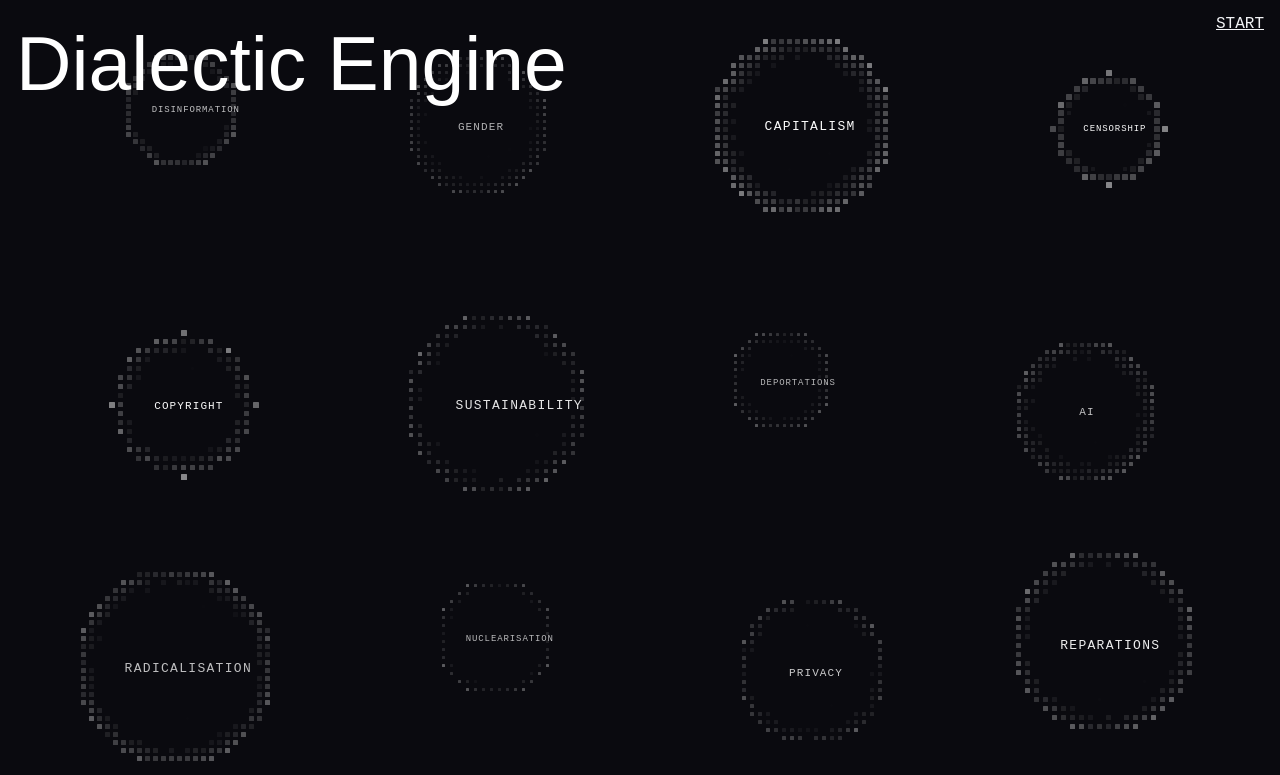
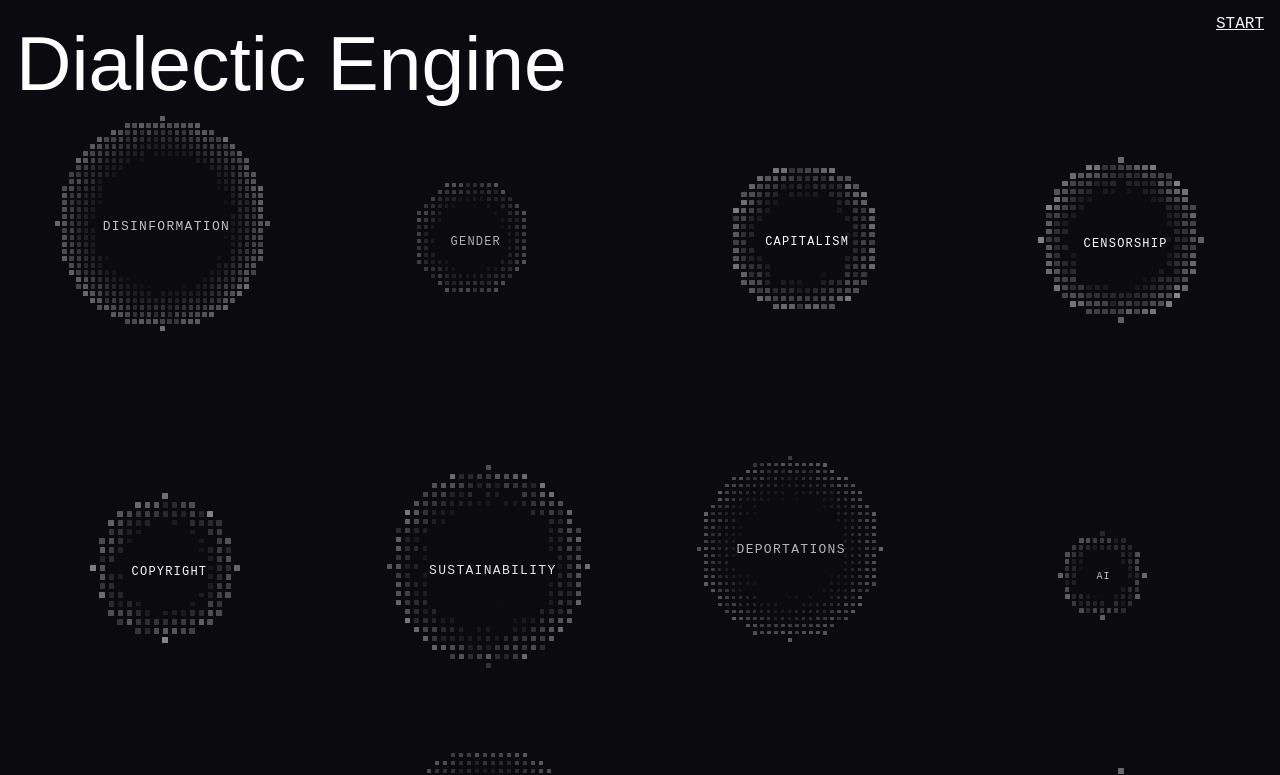
Before and after one commit to aikkyy/dialectic-engine, a Vue app: page /form in a window 1280 px wide. Shown: the top 775 px of the page. Built offline with nearby package versions, Linux system fonts and the light colour scheme; a web font is replaced by a local one.

Commit message:
feat: enhance CategoryScatter and PixelCircle components with dynamic sizing and improved animation; update styles for a cohesive dark theme

```diff
--- a/src/components/CategoryScatter.vue
+++ b/src/components/CategoryScatter.vue
@@ -6,11 +6,11 @@
  * No absolute positioning — uses CSS translate offsets for organic scatter.
  *
  * Layout approach (no collision detection needed):
- *   • Flex-wrap with fixed-size cells (size + padding)
- *   • Each cell gets a deterministic translateX/Y offset so the grid
- *     structure disappears but circles never actually overlap
- *   • Offset is clamped so no circle leaves its cell boundary
- *   • Margins vary per-row to break up horizontal alignment
+ * • Flex-wrap with fixed-size cells (size + padding)
+ * • Each cell gets a deterministic translateX/Y offset so the grid
+ * structure disappears but circles never actually overlap
+ * • Offset is clamped so no circle leaves its cell boundary
+ * • Margins vary per-row to break up horizontal alignment
  */
 
 import { computed } from 'vue'
@@ -47,7 +47,8 @@ function hash(a: number, b = 0): number {
 
 // ── Node configs ──────────────────────────────────────────────────────────────
 
-const SIZES = [120, 160, 200] // three tiers — small / medium / large
+const MIN_BASE_SIZE = 100
+const MAX_BASE_SIZE = 270
 
 type NodeData = {
   keyword: string
@@ -88,12 +89,19 @@ const nodes = computed<NodeData[]>(() => {
     const h4 = hash(idx, 5)
     const h5 = hash(idx, 6)
 
-    const tier = idx % 3
-    const size = SIZES[tier] + Math.round((h0 - 0.5) * 20)
+    // Determine scale dynamically based on text length (~9.5px extra per character)
+    const textLen = op.category.length
+    let baseSize = 80 + textLen * 9.5
+
+    // Clamp to prevent unreadably tiny dots or massive screen-hogging blobs
+    baseSize = Math.max(MIN_BASE_SIZE, Math.min(MAX_BASE_SIZE, baseSize))
+
+    // Add noise for organic feel (-15 to +15 px)
+    const size = Math.round(baseSize + (h0 - 0.5) * 30)
 
     // Translate offset: max ±(cellSize - size)/2 so circles can't leave cell
-    // Cell is size + 60px padding each side; max offset = 30px
-    const maxOffset = 28
+    // Max offset capped here directly
+    const maxOffset = 26
     const tx = Math.round((h1 - 0.5) * 2 * maxOffset)
     const ty = Math.round((h2 - 0.5) * 2 * maxOffset)
 
@@ -103,13 +111,13 @@ const nodes = computed<NodeData[]>(() => {
       size,
       pixelSize: 4 + Math.round(h3 * 2), // 2–4
       gap: 2 + Math.round(h4 * 2), // 2–4
-      density: 0.5 + h0 * 0.18, // 0.50–0.68
-      fadeStrength: 1.8 + h1 * 1.0, // 1.8–2.8
+      density: 0.3 + h0 * 0.18, // 0.30–0.48
+      fadeStrength: 1.5 + h1 * 1.0, // 1.5–2.5
       randomness: 0.6 + h2 * 0.28, // 0.60–0.88
-      fontSize: tier === 0 ? 9 : tier === 1 ? 11 : 13,
+      fontSize: size < 130 ? 10 : size < 180 ? 12 : 13,
       color: PALETTE[idx % PALETTE.length],
       textColor: PALETTE[idx % PALETTE.length],
-      animDensity: 0.08 + h5 * 0.1, // 8–18% pixels animate
+      animDensity: 0.18 + h5 * 0.1, // 8–18% pixels animate
       tx,
       ty,
       opacity: 0.65 + h3 * 0.35, // 0.65–1.0
@@ -117,29 +125,20 @@ const nodes = computed<NodeData[]>(() => {
   })
 })
 
-// Cell size = largest possible size + padding
-// All cells are uniform so flex-wrap stays aligned
+// Cell size = largest rendered circle size + padding
+// Calculates dynamically based on nodes so the grid doesn't space out excessively if max string is short.
 const CELL_PAD = 60 // px of breathing room each cell gets beyond its circle
-const cellSize = computed(() => Math.max(...SIZES) + CELL_PAD)
+const cellSize = computed(() => {
+  if (nodes.value.length === 0) return 200 // safe fallback
+  const maxRenderedSize = Math.max(...nodes.value.map((n) => n.size))
+  return maxRenderedSize + CELL_PAD
+})
 </script>
 
 <template>
-  <!--
-    Flex-wrap container.
-    justify-content: space-evenly distributes cells evenly on each row.
-    No absolute positioning — everything is in normal flow.
-    The `transform` on each cell shifts it off-grid organically.
-  -->
   <div
-    class="w-full min-h-screen flex flex-wrap items-center justify-evenly"
-    style="align-content: space-evenly"
+    class="w-full min-h-screen flex flex-wrap items-center justify-evenly mt-22 space-evenly bg-[#0a0a0f]"
   >
-    <!--
-      Each "cell" is a fixed-size flex item that centers the PixelCircle inside.
-      The cell itself is invisible — just a layout anchor.
-      The transform nudges the circle off-center without affecting layout flow,
-      so no circles overlap (the cell boundaries still separate them).
-    -->
     <div
       v-for="node in nodes"
       :key="node.keyword"
--- a/src/components/PixelCircle.vue
+++ b/src/components/PixelCircle.vue
@@ -1,33 +1,19 @@
 <script setup lang="ts">
 /**
- * PixelCircle.vue — Performance edition
+ * PixelCircle.vue – Fully animated per-pixel
  * ─────────────────────────────────────────────────────────────────────────────
- * Key optimisations vs previous version:
+ * Every pixel has its own animation behaviour:
+ * • Intensity (0 = static, 1 = full sparkle)
+ * • Waveform (sine / triangle / pulse)
+ * • Period (1.2s – 7.2s)
+ * • Phase offset
  *
- *  1. Pixel array is precomputed once in a computed() and never recalculated
- *     unless props change (Vue's dependency tracking handles this).
- *
- *  2. Animation uses a single shared requestAnimationFrame ticker imported
- *     from a tiny shared module (useTicker). Each PixelCircle registers a
- *     cheap callback — no per-component RAF, no timers.
- *
- *  3. Only ~15% of pixels participate in animation at any time. Each
- *     "animated" pixel has a pre-assigned phase and period so the flicker
- *     is staggered and never all fires at once.
- *
- *  4. Pixel DOM nodes are rendered with v-memo so Vue skips diffing unchanged
- *     pixels entirely. Only the style.opacity of blinking pixels changes.
- *
- *  5. CSS transitions on opacity (0.6s ease) so the browser handles the
- *     interpolation — no JS involved in the actual fade.
- *
- *  6. will-change: opacity is set only on animated pixels, not all of them.
+ * Props.animationDensity globally scales all animations (0 = off, 1 = max).
+ * All pixels animate, but low‑intensity pixels change very subtly.
  */
 
-import { computed, onMounted, onUnmounted, ref, shallowRef } from 'vue'
+import { computed, onMounted, onUnmounted, ref, shallowRef, watch } from 'vue'
 import { useTicker } from '../useTicker'
-
-// ─── Props ────────────────────────────────────────────────────────────────────
 
 export type PixelCircleProps = {
   text?: string
@@ -43,9 +29,9 @@ export type PixelCircleProps = {
   clickable?: boolean
   zIndex?: number
   className?: string
-  /** fraction of pixels that animate (0–1). Default 0.12 */
+  /** Controls what percentage of pixels will animate (0–1). Default 0.55 (55%) */
   animationDensity?: number
-  /** disable all animation */
+  /** Disable all animation */
   static?: boolean
 }
 
@@ -63,14 +49,13 @@ const props = withDefaults(defineProps<PixelCircleProps>(), {
   clickable: false,
   zIndex: 0,
   className: '',
-  animationDensity: 0.12,
+  animationDensity: 0.55,
   static: false,
 })
 
 const emit = defineEmits<{ click: [e: MouseEvent] }>()
 
 // ─── Deterministic hash ───────────────────────────────────────────────────────
-
 function hash(a: number, b = 0): number {
   let h = a * 374761393 + b * 1234567891
   h = ((h ^ (h >>> 13)) * 1274126177) | 0
@@ -78,21 +63,21 @@ function hash(a: number, b = 0): number {
   return (h >>> 0) / 0xffffffff
 }
 
-// ─── Pixel data ───────────────────────────────────────────────────────────────
-
+// ─── Pixel data (now with per‑pixel animation parameters) ────────────────────
 type Pixel = {
-  // Layout (never changes)
   left: number
   top: number
   width: number
   height: number
-  // Visual
   baseOpacity: number
-  // Animation (null = static pixel)
-  animPhase: number | null // 0..1 phase offset
-  animPeriod: number | null // ms for one full blink cycle
+  // Animation properties (always present, intensity may be zero)
+  animIntensity: number // 0 … 1 (scaled by props.animationDensity)
+  animPeriod: number // milliseconds
+  animPhase: number // 0 … 1
+  animWave: 0 | 1 | 2 // 0=sine, 1=triangle, 2=pulse (sin²)
 }
 
+// Pre‑compute pixels once when props change
 const pixels = computed<Pixel[]>(() => {
   const step = props.pixelSize + props.gap
   const cells = Math.floor(props.size / step)
@@ -100,7 +85,7 @@ const pixels = computed<Pixel[]>(() => {
   const outerR = half - 0.5
   const innerR = outerR * props.density
   const result: Pixel[] = []
-  let animIdx = 0
+  let pixelId = 0
 
   for (let row = 0; row < cells; row++) {
     for (let col = 0; col < cells; col++) {
@@ -111,26 +96,27 @@ const pixels = computed<Pixel[]>(() => {
 
       const h0 = hash(col, row)
       const h1 = hash(col + 500, row + 500)
+      const h2 = hash(col + 1000, row + 1000)
 
-      // Inner scatter zone
+      // ---------- Determine if pixel exists (same logic as before) ----------
+      let baseOpacity = 0
+      let width = props.pixelSize
+      let height = props.pixelSize
+      let left = col * step
+      let top = row * step
+
+      // Inner scatter zone (low density fill)
       if (dist < innerR) {
         const innerFrac = dist / innerR
         const scatterP = 0.04 * innerFrac * innerFrac
         if (h0 > scatterP) continue
-        const opacity = scatterP * (1 - h0) * 0.4
+        baseOpacity = scatterP * (1 - h0) * 0.4
         const dim = props.pixelSize * (0.6 + h0 * 0.4)
-        result.push({
-          left: col * step + (props.pixelSize - dim) / 2,
-          top: row * step + (props.pixelSize - dim) / 2,
-          width: dim,
-          height: dim,
-          baseOpacity: opacity,
-          animPhase: null,
-          animPeriod: null,
-        })
-        continue
-      }
-
+        left += (props.pixelSize - dim) / 2
+        top += (props.pixelSize - dim) / 2
+        width = dim
+        height = dim
+      } else {
         // Ring zone
         const t = Math.max(0, Math.min(1, (dist - innerR) / (outerR - innerR)))
         const baseDensity = Math.pow(t, props.fadeStrength)
@@ -138,76 +124,138 @@ const pixels = computed<Pixel[]>(() => {
         if (baseDensity * noiseGate < 0.08) continue
 
         const angle = Math.atan2(dy, dx)
-      const angularWobble = 1 - 0.15 * Math.abs(Math.sin(angle * 3.7 + h0 * 2))
-      const baseOpacity =
+        const angularWobble =
+          1 - 0.15 * Math.abs(Math.sin(angle * 3.7 + h0 * 2))
+        baseOpacity =
           Math.min(1, baseDensity * noiseGate * angularWobble) *
           (0.55 + h0 * 0.45)
         const dim = props.pixelSize * (0.7 + t * 0.3)
+        left += (props.pixelSize - dim) / 2
+        top += (props.pixelSize - dim) / 2
+        width = dim
+        height = dim
+      }
 
-      // Assign animation to a fraction of ring pixels
-      let animPhase: number | null = null
-      let animPeriod: number | null = null
-      if (!props.static && h1 < props.animationDensity) {
-        animPhase = hash(animIdx, 7)
-        animPeriod = 1800 + hash(animIdx, 13) * 3200 // 1.8 – 5 s
-        animIdx++
+      // ---------- Per‑pixel animation parameters (always computed) ----------
+      let animIntensity = 0
+      let animPeriod = 2000
+      let animPhase = 0
+      let animWave: 0 | 1 | 2 = 0
+
+      if (!props.static) {
+        // Use a threshold to decide IF this pixel animates at all
+        const isAnimatedPixel = hash(pixelId, 88) < props.animationDensity
+
+        if (isAnimatedPixel) {
+          // Raw random intensity for the ones that do animate
+          const rawIntensity = hash(pixelId, 17)
+          animIntensity = 0.4 + rawIntensity * 0.6 // Stronger blink/fade for active pixels
+
+          // Period: 1.2s … 7.2s (shorter = more energetic)
+          animPeriod = 1200 + rawIntensity * 6000
+
+          // Phase: 0 … 1, completely random
+          animPhase = hash(pixelId, 42)
+
+          // Waveform type based on another hash
+          const w = Math.floor(hash(pixelId, 99) * 3)
+          animWave = w === 0 ? 0 : w === 1 ? 1 : 2
+        }
       }
 
       result.push({
-        left: col * step + (props.pixelSize - dim) / 2,
-        top: row * step + (props.pixelSize - dim) / 2,
-        width: dim,
-        height: dim,
+        left,
+        top,
+        width,
+        height,
         baseOpacity,
+        animIntensity,
+        animPeriod,
         animPhase,
-        animPeriod,
+        animWave,
       })
+      pixelId++
     }
   }
   return result
 })
 
-// ─── Animation ────────────────────────────────────────────────────────────────
-// Each animated pixel gets an entry in animOpacities keyed by pixel index.
-// We use a shallowRef array so Vue only re-renders the changed entries.
-
+// ─── Animation state ──────────────────────────────────────────────────────────
+// Current opacity for each pixel (updated every frame by ticker)
 const animOpacities = shallowRef<Float32Array>(new Float32Array(0))
-
-// Initialise array when pixels change
 let opArray = new Float32Array(0)
 
-// The ticker callback — runs on every shared RAF frame.
-// Only updates animated pixels; static pixels are never touched.
+// Helper: compute blink factor (0 … 1) based on waveform, time, period and phase
+function getBlinkFactor(
+  now: number,
+  period: number,
+  phase: number,
+  wave: number,
+): number {
+  const t = (now / period + phase) % 1
+  switch (wave) {
+    case 0: // sine
+      return 0.5 + 0.5 * Math.sin(t * Math.PI * 2)
+    case 1: // triangle
+      return t < 0.5 ? t * 2 : 2 - t * 2
+    case 2: // pulse (sin², sharp rise / soft fall)
+      const sinVal = Math.sin(t * Math.PI)
+      return sinVal * sinVal
+    default:
+      return t
+  }
+}
+
+// Shared ticker callback – updates every pixel that has animIntensity > 0
 function onTick(now: number) {
   let dirty = false
   const px = pixels.value
   for (let i = 0; i < px.length; i++) {
     const p = px[i]
-    if (p.animPhase === null || p.animPeriod === null) continue
-    // Smooth sine blink: 0.15 → 1.0 range
-    const phase = (now / p.animPeriod + p.animPhase) % 1
-    const blink = 0.15 + 0.85 * (0.5 + 0.5 * Math.sin(phase * Math.PI * 2))
-    const next = p.baseOpacity * blink
-    if (Math.abs(opArray[i] - next) > 0.005) {
+    if (p.animIntensity <= 0.001) continue
+
+    const blink = getBlinkFactor(now, p.animPeriod, p.animPhase, p.animWave)
+    // intensity controls how far opacity moves away from base:
+    //   intensity = 0 → always baseOpacity
+    //   intensity = 1 → ranges between baseOpacity * 0.5 and baseOpacity * 1.5
+    const range = 0.5 + p.animIntensity * 1.0
+    const next = p.baseOpacity * (0.5 + blink * range)
+
+    if (Math.abs(opArray[i] - next) > 0.003) {
       opArray[i] = next
       dirty = true
     }
   }
   if (dirty) {
-    // Trigger Vue reactivity with the same underlying buffer
     animOpacities.value = opArray
   }
 }
 
 const { register, unregister } = useTicker()
 
+// Watch pixels to reallocate opacity array and reseed static values
+function rebuildOpacityArray() {
+  const px = pixels.value
+  const newArr = new Float32Array(px.length)
+  for (let i = 0; i < px.length; i++) {
+    // Start with base opacity (non‑animated state)
+    newArr[i] = px[i].baseOpacity
+  }
+  opArray = newArr
+  animOpacities.value = opArray
+}
+
+// Rebuild when pixels change (props change)
+watch(
+  pixels,
+  () => {
+    rebuildOpacityArray()
+  },
+  { immediate: false },
+)
+
 onMounted(() => {
-  opArray = new Float32Array(pixels.value.length)
-  // Seed initial opacities with base values
-  pixels.value.forEach((p, i) => {
-    opArray[i] = p.baseOpacity
-  })
-  animOpacities.value = opArray
+  rebuildOpacityArray()
   if (!props.static) register(onTick)
 })
 
@@ -216,7 +264,6 @@ onUnmounted(() => {
 })
 
 // ─── Styles ───────────────────────────────────────────────────────────────────
-
 const wrapperStyle = computed(() => ({
   width: `${props.size}px`,
   height: `${props.size}px`,
@@ -229,7 +276,8 @@ const wrapperStyle = computed(() => ({
 const textMaxWidth = computed(() => `${props.size * props.density * 0.75}px`)
 
 function pixelStyle(p: Pixel, i: number) {
-  const animated = p.animPhase !== null
+  // We remove the CSS transition here so that JS requestAnimationFrame ticks
+  // can control exact blinks/fades without CSS creating a mushy delay.
   return {
     position: 'absolute' as const,
     left: `${p.left}px`,
@@ -237,15 +285,9 @@ function pixelStyle(p: Pixel, i: number) {
     width: `${p.width}px`,
     height: `${p.height}px`,
     background: props.color,
-    opacity: animated ? animOpacities.value[i] : p.baseOpacity,
+    opacity: animOpacities.value[i],
     borderRadius: '0.5px',
-    // Only set transition + will-change on the pixels that actually animate
-    ...(animated
-      ? {
-          transition: 'opacity 0.5s ease',
-          willChange: 'opacity',
-        }
-      : {}),
+    willChange: p.animIntensity > 0.01 ? 'opacity' : 'auto',
   }
 }
 </script>
@@ -261,10 +303,6 @@ function pixelStyle(p: Pixel, i: number) {
     @click="(e) => emit('click', e)"
   >
     <div class="absolute inset-0" aria-hidden="true">
-      <!--
-        v-memo: only re-render a pixel when its opacity actually changes.
-        For static pixels this means never — massive save on large grids.
-      -->
       <div
         v-for="(p, i) in pixels"
         :key="i"
@@ -274,14 +312,22 @@ function pixelStyle(p: Pixel, i: number) {
     </div>
 
     <div
-      class="absolute inset-0 flex items-center justify-center"
-      :style="{ color: props.textColor, fontSize: `${props.fontSize}px` }"
+      class="absolute pointer-events-none flex flex-col items-center justify-center"
+      :style="{
+        top: '50%',
+        left: '50%',
+        transform: 'translate(-50%, -50%)',
+        color: props.textColor,
+        fontSize: `${props.fontSize}px`,
+        maxWidth: textMaxWidth,
+        width: '100%',
+      }"
     >
       <span
-        class="text-center leading-tight tracking-widest uppercase font-mono pointer-events-none"
-        :style="{ maxWidth: textMaxWidth }"
-        >{{ props.text }}</span
+        class="text-center leading-tight tracking-widest uppercase font-mono"
       >
+        {{ props.text }}
+      </span>
     </div>
   </div>
 </template>
--- a/src/style.css
+++ b/src/style.css
@@ -63,9 +63,10 @@ body,
 
 body {
   overflow-x: hidden;
-  background:
+  background: #0a0a0f;
+  /* background:
     radial-gradient(circle at top, rgba(139, 92, 246, 0.15), transparent 35%),
-    var(--bg);
+    var(--bg); */
 
   color: var(--text);
 }
```
Lines whose indentation alone changed are shown as unchanged.
